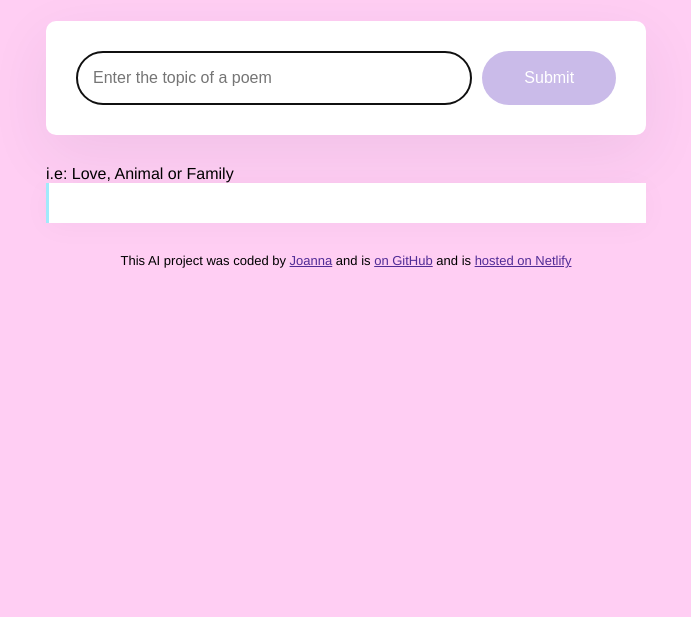
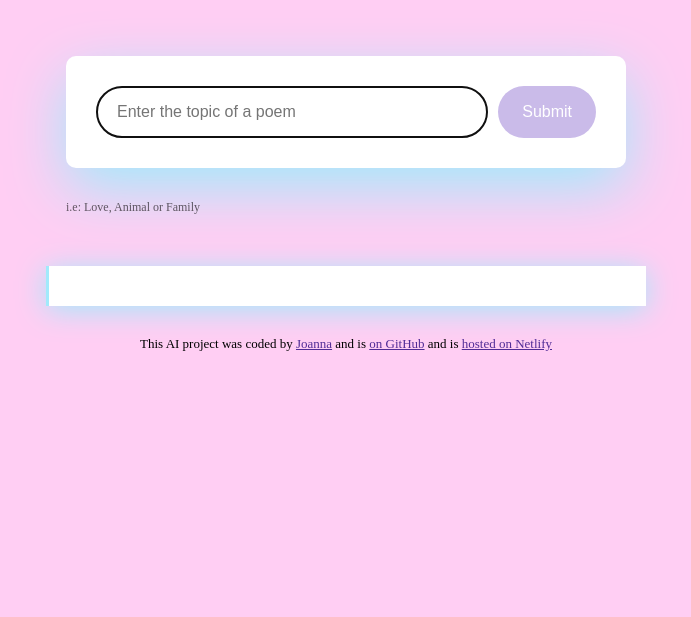
Before and after one commit to joanna520-w/AlPoem, a website built with Parcel: page index.html in a window 1280 px wide. Shown: the part 183-800 px from the top of the page, without its empty margins (294-985 px from the left). Built offline with nearby package versions, Linux system fonts and the light colour scheme.

Commit message:
Update styles.css

```diff
--- a/src/styles.css
+++ b/src/styles.css
@@ -1,10 +1,15 @@
 body {
   background-color: #ffcef3;
-  font-family: Helvetica, Arial, sans-serif;
+  font-family: Merriweather;
 }
 
 a {
   color: #512c96;
+}
+
+div {
+  display: block;
+  unicode-bidi: isolate;
 }
 
 .container {
@@ -12,8 +17,15 @@ a {
   max-width: 600px;
 }
 
+.form-container {
+  padding: 20px;
+}
+
 header {
   margin-bottom: 30px;
+  text-align: center;
+  display: block;
+  margin: 45px 15px;
 }
 
 h1 {
@@ -26,29 +38,32 @@ h1 {
 
 form {
   padding: 30px;
-  background-color: white;
-  box-shadow: 0px 20px 60px rgba(65, 50, 100, 0.08);
+  background-color: #fff;
+  box-shadow: 0px 20px 60px #a1eafb;
   border-radius: 10px;
   display: flex;
+  margin-top: 0em;
+  unicode-bidi: isolate;
   margin-bottom: 30px;
 }
 
 .instructions {
-  padding: 16px;
+  padding: 15px 20px;
   border: 1px solid rgba(39, 33, 66, 0.5);
+  border-inline-color: #512c96;
   width: 80%;
   font-size: 16px;
+  font-weight: 400;
   border-radius: 50px;
   line-height: 20px;
-  color: #272044;
+  color: #512c96;
 }
 
 .submit-button {
   margin-left: 10px;
   background: #cabbe9;
-  color: white;
+  color: #fff;
   border: none;
-  width: 150px;
   font-size: 16px;
   border-radius: 50px;
   padding: 14px 24px;
@@ -58,9 +73,11 @@ form {
   font-size: 16px;
   background-color: #fff;
   padding: 20px;
+  margin-top: 30px;
+  font-weight: 300;
   line-height: 2;
   border-left: 3px solid #a1eafb;
-  box-shadow: 0px 4px 30px 0px rgba(39, 33, 66, 0.03);
+  box-shadow: 0px 4px 30px 0px #a1eafb;
   color: #512c96;
 }
 
@@ -68,4 +85,13 @@ footer {
   text-align: center;
   font-size: 13px;
   margin-top: 30px;
+  font-family: Merriweather;
 }
+
+.hint {
+  line-height: 1.5;
+  margin-top: 5px;
+  opacity: 0.6;
+  font-size: 12px;
+  font-family: Merriweather;
+}
```
